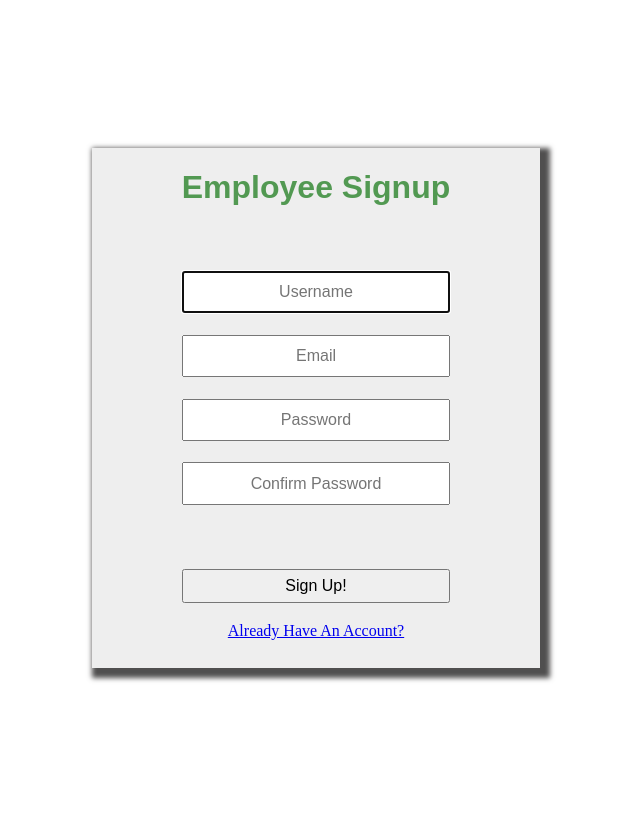
After one commit to chris-skeen/Skeen-Engineering---Data-Management, a Django app: page /signup in a window 1280 px wide. The commit adds this page. Shown: the whole page, without its empty margins (332-972 px from the left). Run offline with Django 5.2, Linux system fonts and the light colour scheme; some libraries are stand-ins or nearby versions.

Commit message:
Added Most of the user logic and stuff

```diff
--- /dev/null
+++ b/app/decorators.py
@@ -0,0 +1,37 @@
+from django.http import HttpResponse
+from django.shortcuts import redirect
+
+def unauthenticated_user(view_func):
+    def wrapper_func(request, *args, **kwargs):
+        if request.user.is_authenticated:
+            return redirect('map')
+        else:
+            return view_func(request, *args, **kwargs)
+
+    return wrapper_func
+
+def allowed_users(allowed_roles=[]):
+    def decorator(view_func):
+        def wrapper_func(request, *args, **kwargs):
+            group = None
+            if request.user.groups.exists():
+                group = request.user.groups.all()[0].name
+                print(group)
+            if group in allowed_roles:
+                return view_func(request, *args, **kwargs)
+            else:
+                return HttpResponse('You are not authorized to view this page sorry!')
+        return wrapper_func
+    return decorator
+
+def admin_only(view_func):
+    def wrapper_function(request, *args, **kwargs):
+        group = None
+        if request.user.groups.exist():
+            group = request.user.groups.all()[0].name
+
+        if group == 'employee':
+            return redirect('user-page')
+
+        if group == 'admin':
+            return view_func(request, *args, **kwargs)
--- a/app/forms.py
+++ b/app/forms.py
@@ -1,5 +1,8 @@
 from django import forms
+from django.contrib.auth.forms import UserCreationForm
+from django.contrib.auth.models import User
 
+# forms ---
 class SurveyForm(forms.Form):
     DateOrdered = forms.DateField(required=False, input_formats=['%m/%d/%Y'])
     DueDate = forms.DateField(required=False, input_formats=['%m/%d/%Y'])
@@ -25,3 +28,8 @@ class SurveyForm(forms.Form):
     Favorite = forms.BooleanField(required=False)
     Hourly = forms.BooleanField(required=False)
     HourlyAmmount = forms.CharField(max_length=20, required=False)
+
+class CreateUserForm(UserCreationForm):
+    class Meta:
+        model = User
+        fields = ['username', 'email', 'password1', 'password2']
--- a/app/static/styles.css
+++ b/app/static/styles.css
@@ -14,3 +14,73 @@
 #hourly-ammount-box {
   display: none;
 }
+
+.parent-form-div{
+  display: flex;
+  justify-content: center;
+  align-items: center;
+  height: 100%;
+}
+
+.form-div{
+  background-color: #EEEEEE;
+  box-shadow: 5px 5px 5px 5px rgb(80, 79, 79);
+  width: 35vw;
+  height: 65vh;
+  display: flex;
+  justify-content: center;
+}
+
+.form-class{
+  display: flex;
+  flex-direction: column;
+  text-align: center;
+}
+
+.signup-boxes{
+  margin-top: 4%;
+  margin-bottom: 4%;
+  height:7%;
+  font-family: sans-serif;
+  text-align: center;
+  color: black;
+  font-size: 12pt;
+}
+
+.login-boxes{
+  margin-top: 15%;
+  margin-bottom: 2%;
+  height:7%;
+  font-family: sans-serif;
+  text-align: center;
+  color: black;
+  font-size: 12pt;
+}
+
+.signup-body{
+  width: 100vw;
+  height: 100vh;
+  overflow-x: hidden;
+}
+
+.signup-head{
+  display: flex;
+  justify-content: center;
+  color: rgb(82, 153, 82);
+  font-family: sans-serif;
+  margin-bottom: 20%;
+}
+
+.signup-btn{
+  margin-top: 20%;
+  height: 6.5%;
+  margin-bottom: 7%;
+  font-family: sans-serif;
+  font-size: 12pt;
+}
+
+.login-body{
+  width: 100vw;
+  height: 100vh;
+  overflow-x: hidden;
+}
--- a/app/templates/clients.html
+++ b/app/templates/clients.html
@@ -1,4 +1,5 @@
 <!DOCTYPE html>
+{% load static %}
 <html lang="en">
 <head>
   <meta charset="UTF-8">
@@ -7,8 +8,10 @@
   <link rel="stylesheet" href="{% static 'styles.css' %}">
 </head>
 <body>
+
   {% for i in data %}
     {{i.Client}}, {{i.PhoneNumber}}
   {% endfor %}
+
 </body>
 </html>
--- a/app/templates/map.html
+++ b/app/templates/map.html
@@ -9,6 +9,7 @@
 </head>
 
 <body>
+  {{request.user}}
 
     <!-- Loading Overlay -->
     <div id="loading-overlay">
--- /dev/null
+++ b/app/templates/signup.html
@@ -0,0 +1,35 @@
+<!DOCTYPE html>
+{% load widget_tweaks %}
+{% load static %}
+<html lang="en">
+<head>
+    <meta charset="UTF-8">
+    <meta name="viewport" content="width=device-width, initial-scale=1.0">
+    <title>Document</title>
+    <link rel="stylesheet" href="{% static 'styles.css' %}">
+</head>
+<body class="signup-body">
+<div class="parent-form-div">
+    <div class="form-div">
+        <form method="POST" action="" class="form-class">
+
+            <h1 class="signup-head">Employee Signup</h1>
+
+            {% csrf_token %}
+
+            {% render_field form.username placeholder="Username" class+="signup-boxes" id+="" %}
+
+            {% render_field form.email placeholder="Email" class+="signup-boxes" id+="" %}
+
+            {% render_field form.password1 placeholder="Password" class+="signup-boxes" id+="" %}
+
+            {% render_field form.password2 placeholder="Confirm Password" class+="signup-boxes" id+="" %}
+
+            <button class="signup-btn">Sign Up!</button>
+            {{form.errors}}
+            <a href="login">Already Have An Account?</a>
+        </form>
+    </div>
+</div>
+</body>
+</html>
--- a/app/views.py
+++ b/app/views.py
@@ -1,14 +1,23 @@
-from django.shortcuts import render
+# django basic imports
+from django.shortcuts import render, redirect
 from app.models import *
 from app.forms import *
+from django.contrib import messages
+# json based imports
 import json
 from django.core.serializers.json import DjangoJSONEncoder
-
-
-# Create your views here.
+# user based imports
+from django.contrib.auth.forms import UserCreationForm
+from .forms import CreateUserForm
+from django.contrib.auth import authenticate, login, logout
+from django.contrib.auth.decorators import login_required
+from app.decorators import *
+from django.contrib.auth.models import Group
 
 # Main Pages ----
 
+@login_required(login_url='login')
+@allowed_users(allowed_roles=['employee', 'admin'])
 def all_data_view(request):
   # Always re writing json file on new page
   data = surveys.objects.values()
@@ -21,6 +30,8 @@ def all_data_view(request):
 
   return render(request, "data.html", {"data": data, "json_data": json_data})
 
+@login_required(login_url='login')
+@allowed_users(allowed_roles=['employee', 'admin'])
 def map_view(request):
   # Always re writing json file on new page
   data = surveys.objects.values()
@@ -34,13 +45,55 @@ def map_view(request):
   data = surveys.objects.all()
   return render(request, "map.html", {"data": data})
 
+@login_required(login_url='login')
+@allowed_users(allowed_roles=['employee', 'admin'])
 def client_view(request):
   # View all clients
   data = surveys.objects.all()
   return render(request, "clients.html", {"data": data})
 
+# User Pages ---
+
+@unauthenticated_user
+def login_view(request):
+   context = {}
+   if request.method == 'POST':
+      username = request.POST.get('username')
+      password = request.POST.get('password')
+      user = authenticate(request, username=username, password=password)
+
+      if user is not None:
+         print('hi')
+         login(request, user)
+         return redirect('map')
+      else:
+         messages.info(request, 'Username OR Password Incorrect.')
+   return render(request, "login.html", context)
+
+@login_required(login_url='login')
+@allowed_users(allowed_roles=['employee', 'admin'])
+def logout_view(request):
+   logout(request)
+   return redirect('login')
+
+@unauthenticated_user
+def signup_view(request):
+   form = CreateUserForm()
+
+   if request.method == 'POST':
+      form = UserCreationForm(request.POST)
+      if form.is_valid():
+         user = form.save()
+         username = form.cleaned_data.get('username')
+         messages.success(request, 'Account Successfully Created - ' + username)
+         return redirect('login')
+
+   context = {'form':form}
+   return render(request, "signup.html", context)
+
 # Side Pages ---
-
+@login_required(login_url='login')
+@allowed_users(allowed_roles=['employee', 'admin'])
 def create_data_view(request):
     context = {}
 
--- a/config/urls.py
+++ b/config/urls.py
@@ -10,6 +10,10 @@ urlpatterns = [
     path("clients", client_view, name="clients"),
 
     # Side Pages
-    path("create-surveys", create_data_view, name="create-surveys")
+    path("create-surveys", create_data_view, name="create-surveys"),
 
+    # User Pages
+    path("login", login_view, name="login"),
+    path("logout", logout_view, name="logout"),
+    path("signup", signup_view, name="signup"),
 ]
```
Also changed, not shown: app/templates/login.html (added, +36 -0 lines), app/static/images/subway-gif.gif (added), db.sqlite3.
